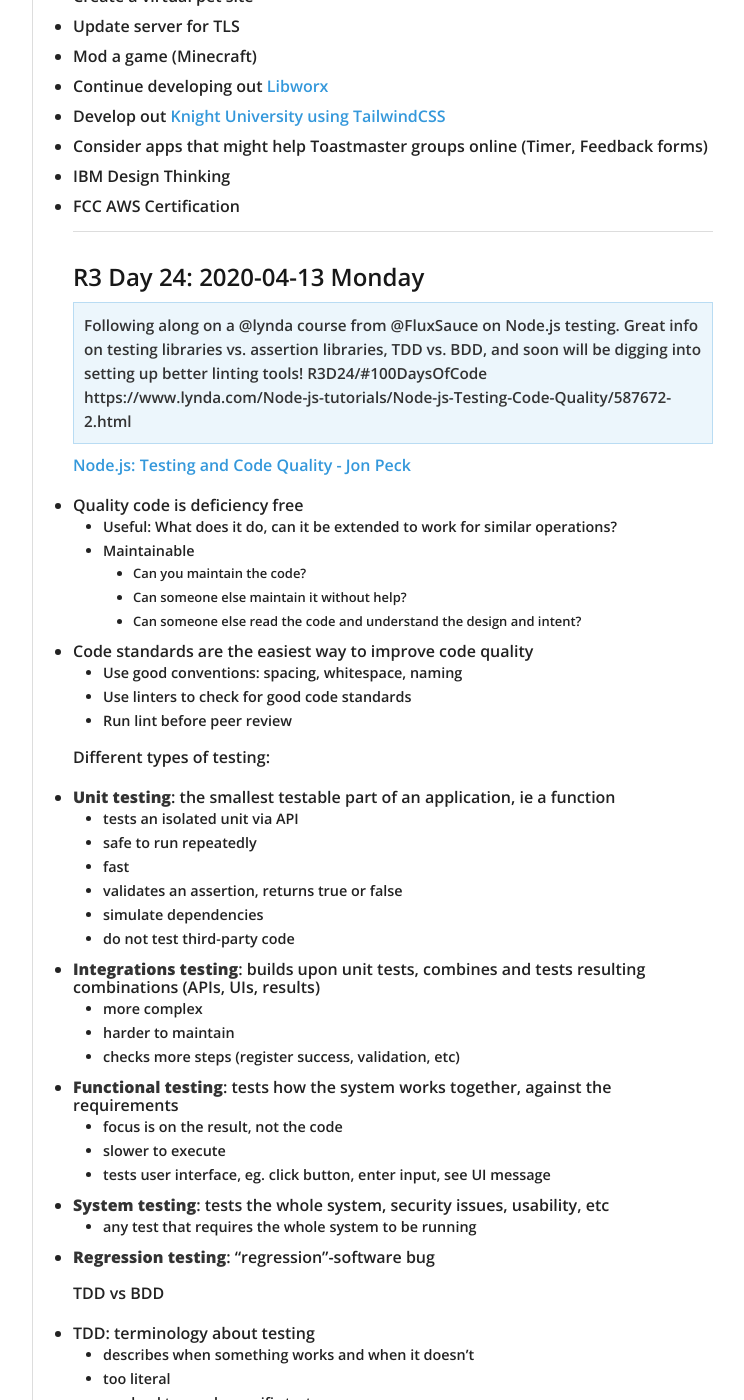
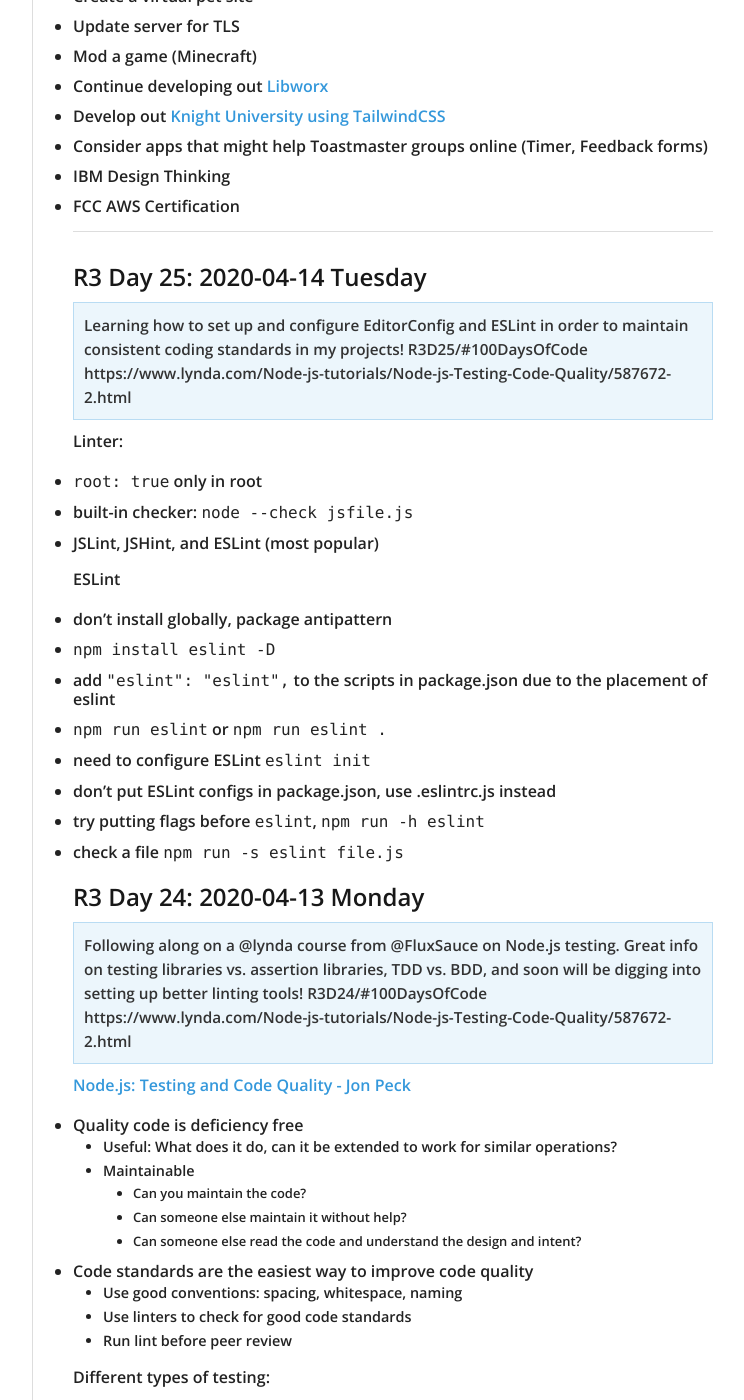
Before and after one commit to virtual/100daysofcode, a Jekyll site: the page built from index.md, in a window 1280 px wide and 1400 px high, scrolled down 939 px. Shown: the whole window, without its empty margins (378-1122 px from the left). Built offline with Jekyll 4.4.1, drawn with Linux system fonts in a browser that asks for light colours; nearby versions of some CDN libraries; our own code applies the rules of GitHub Pages for plain Markdown files.

Commit message:
linting r3d25

```diff
--- a/index.md
+++ b/index.md
@@ -46,6 +46,25 @@
 
 ----------
 
+## R3 Day 25: 2020-04-14 Tuesday
+
+> Learning how to set up and configure EditorConfig and ESLint in order to maintain consistent coding standards in my projects! R3D25/#100DaysOfCode https://www.lynda.com/Node-js-tutorials/Node-js-Testing-Code-Quality/587672-2.html
+
+Linter:
+- `root: true` only in root
+- built-in checker: `node --check jsfile.js`
+- JSLint, JSHint, and ESLint (most popular)
+
+ESLint
+- don't install globally, package antipattern
+- `npm install eslint -D`
+- add `"eslint": "eslint",` to the scripts in package.json due to the placement of eslint
+- `npm run eslint` or `npm run eslint .`
+- need to configure ESLint `eslint init`
+- don't put ESLint configs in package.json, use .eslintrc.js instead
+- try putting flags before `eslint`, `npm run -h eslint`
+- check a file `npm run -s eslint file.js`
+
 ## R3 Day 24: 2020-04-13 Monday
 
 > Following along on a @lynda course from @FluxSauce on Node.js testing. Great info on testing libraries vs. assertion libraries, TDD vs. BDD, and soon will be digging into setting up better linting tools! R3D24/#100DaysOfCode https://www.lynda.com/Node-js-tutorials/Node-js-Testing-Code-Quality/587672-2.html
```
